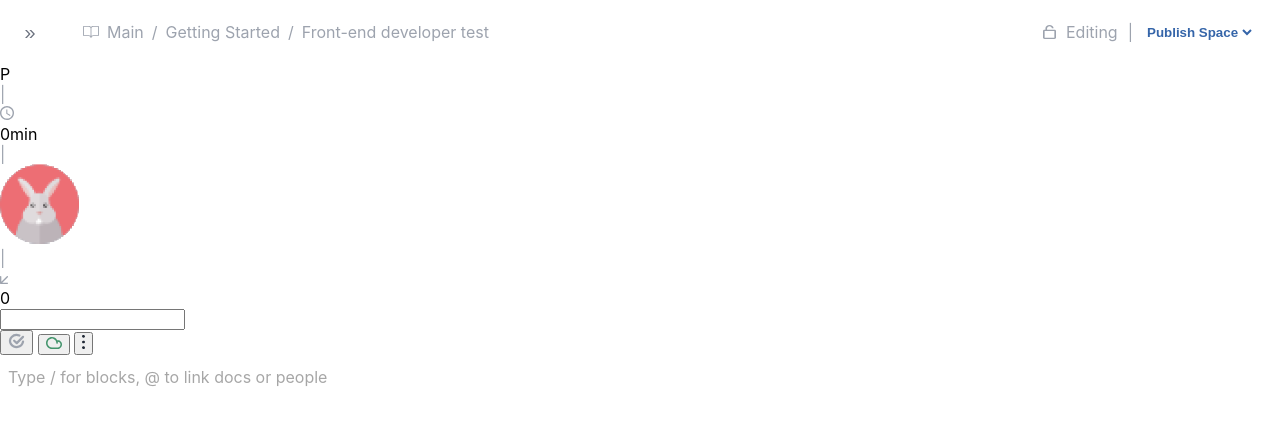
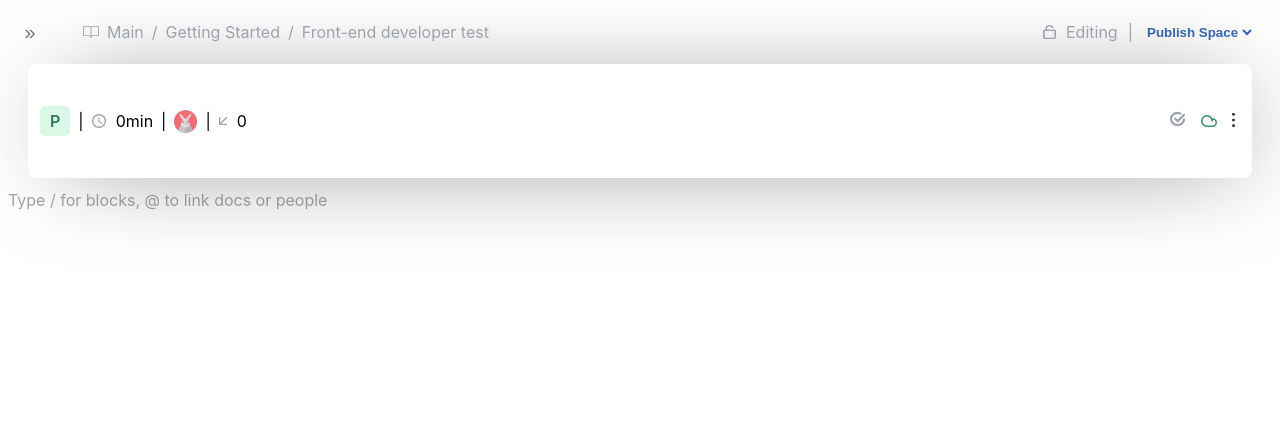
Before and after one commit to Olivier-Kango/Helpjuice_Front-End_test_project, a website with bundled scripts: page index.html in a window 1280 px wide. Built offline with nearby package versions, Linux system fonts and the light colour scheme.

Commit message:
Update class time

```diff
--- a/index.html
+++ b/index.html
@@ -53,8 +53,7 @@
       <div class="search">
         <div class="P">P</div>
         <div class="middle">|</div>
-        <div class="time"></div>
-        <div class="bar-img">
+        <div class="time">
           <img src="./assets/barImage.svg" alt="barImage">
           <div>0min</div>
         </div>
@@ -63,8 +62,8 @@
         <div class="middle">|</div>
         <div class="count">
           <img src="./assets/count.svg" alt="count">
+          <div>0</div>
         </div>
-        <div>0</div>
         <input type="text" class="input-s">
         <div class="div-button">
           <button class="button">
--- a/styles/style.css
+++ b/styles/style.css
@@ -11,6 +11,7 @@ body {
     sans-serif;
 }
 
+/* Header */
 header {
   display: flex;
   justify-content: space-between;
@@ -67,6 +68,85 @@ header {
   cursor: pointer;
   font-weight: 700;
   color: #3565a9;
+}
+
+/* bar */
+.bar {
+  padding: 0 1rem;
+}
+
+.search {
+  display: flex;
+  align-items: center;
+  min-width: 22rem;
+  max-width: 75rem;
+  cursor: pointer;
+  border: 0.1rem solid var(--text-gray-400);
+  box-shadow: 9px 5px 99px -26px rgba(0, 0, 0, 0.54);
+  gap: 8px;
+  padding: 0.5rem 0.75rem;
+  margin: 0 auto;
+  border-radius: 0.5rem;
+}
+
+.bar .search:hover {
+  border: 0.125rem solid var(--text-gray-500);
+}
+
+.P {
+  padding: 5px 10px;
+  color: rgb(52, 118, 89);
+  background: rgb(217, 249, 230);
+  font-weight: 600;
+  border-radius: 5px;
+}
+
+.middle {
+  color: var(--text-gray-400);
+}
+
+.time {
+  display: flex;
+  gap: 10px;
+  align-items: center;
+  color: var(--text-gray-500);
+}
+
+.lapin {
+  width: 23px;
+  height: 23px;
+}
+
+.count {
+  display: flex;
+  align-items: center;
+  gap: 10px;
+  color: var(--text-gray-500);
+}
+
+.input-s {
+  margin-left: 15px;
+  margin-right: 15px;
+  border: none;
+  outline: none;
+  min-height: 6rem;
+  flex-grow: 1;
+}
+
+.div-button {
+  display: flex;
+  gap: 10px;
+}
+
+.div-button button {
+  all: unset;
+  cursor: pointer;
+  transition: all 0.2s ease-in-out;
+  margin-right: 5px;
+}
+
+.button:hover {
+  transform: scale(1.03);
 }
 
 .App h1 {
```
